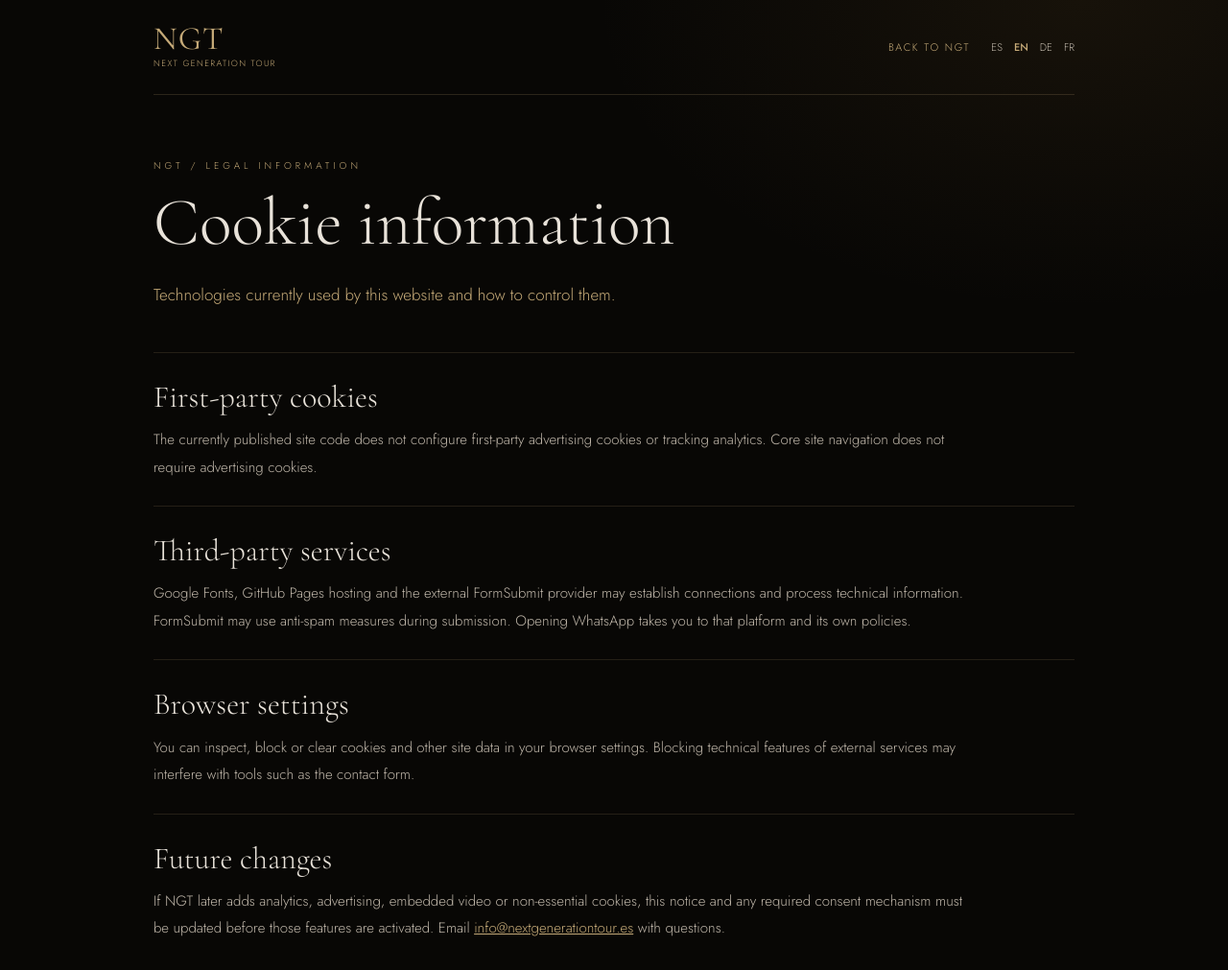
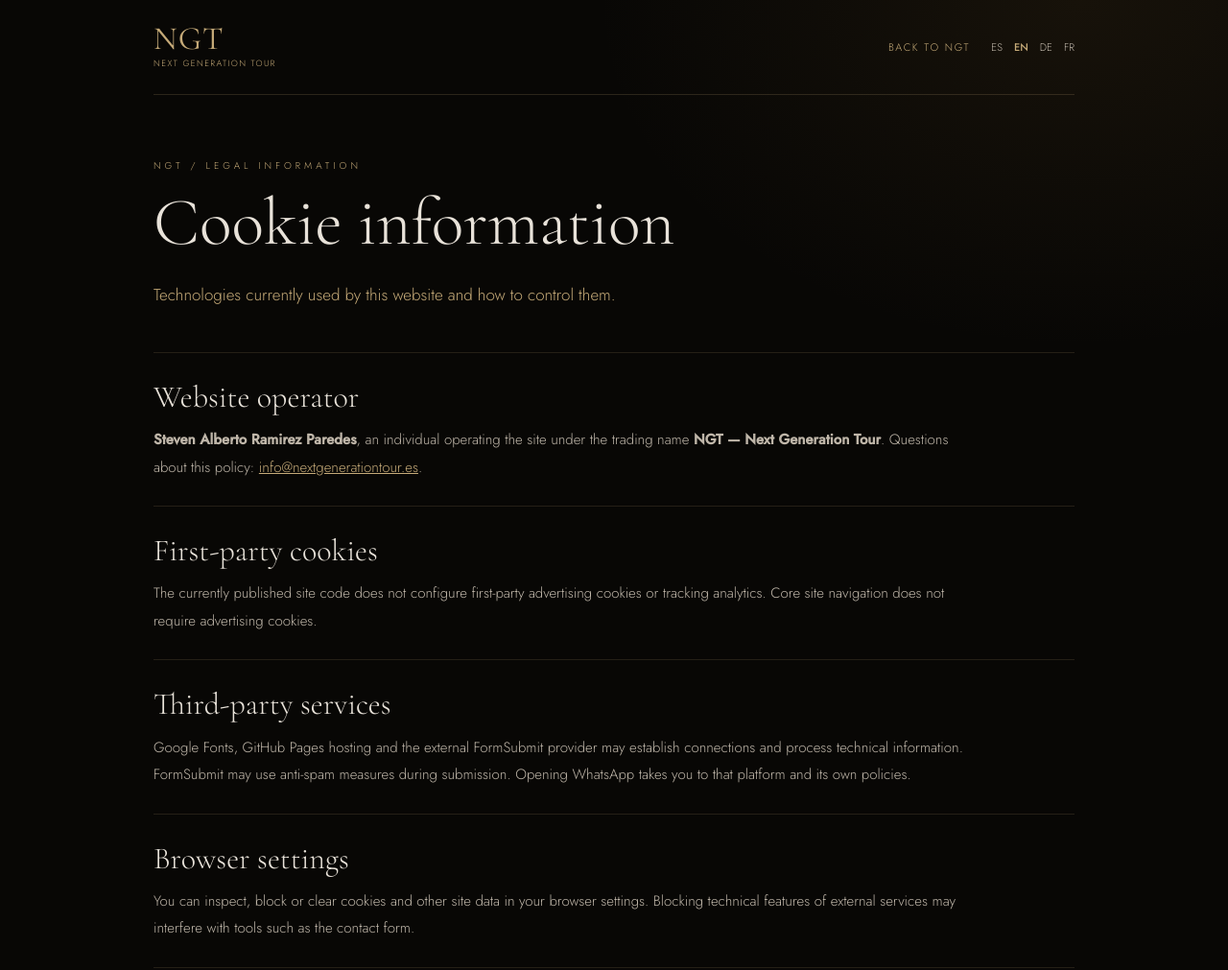
Before and after one commit to nextgenerationtourngt-spec/NextGenerationTour.es, a plain HTML site: page en/cookies/index.html in a window 1280 px wide. Shown: the top 1011 px of the page at 96% size. Drawn offline with nearby package versions, Linux system fonts and the light colour scheme.

Commit message:
legal: titular persona física NGT (en/cookies/index.html)

```diff
--- a/en/cookies/index.html
+++ b/en/cookies/index.html
@@ -27,7 +27,7 @@ section{border-top:1px solid rgba(197,170,120,.15);padding:28px 0 26px}p{color:v
 <body><div class="shell">
 <header class="top"><a class="brand" href="/en">NGT<small>Next Generation Tour</small></a><div class="top-right"><a class="back" href="/en">Back to NGT</a><nav class="langs" aria-label="Languages"><a href="/cookies/" >ES</a><a href="/en/cookies/" aria-current="page">EN</a><a href="/de/cookies/" >DE</a><a href="/fr/cookies/" >FR</a></nav></div></header>
 <main id="content"><p class="eyebrow">NGT / Legal information</p><h1>Cookie information</h1><p class="lead">Technologies currently used by this website and how to control them.</p>
-<section><h2>First-party cookies</h2><p>The currently published site code does not configure first-party advertising cookies or tracking analytics. Core site navigation does not require advertising cookies.</p></section>
+<section><h2>Website operator</h2><p><strong>Steven Alberto Ramirez Paredes</strong>, an individual operating the site under the trading name <strong>NGT — Next Generation Tour</strong>. Questions about this policy: <a href="mailto:info@nextgenerationtour.es">info@nextgenerationtour.es</a>.</p></section><section><h2>First-party cookies</h2><p>The currently published site code does not configure first-party advertising cookies or tracking analytics. Core site navigation does not require advertising cookies.</p></section>
 <section><h2>Third-party services</h2><p>Google Fonts, GitHub Pages hosting and the external FormSubmit provider may establish connections and process technical information. FormSubmit may use anti-spam measures during submission. Opening WhatsApp takes you to that platform and its own policies.</p></section>
 <section><h2>Browser settings</h2><p>You can inspect, block or clear cookies and other site data in your browser settings. Blocking technical features of external services may interfere with tools such as the contact form.</p></section>
 <section><h2>Future changes</h2><p>If NGT later adds analytics, advertising, embedded video or non-essential cookies, this notice and any required consent mechanism must be updated before those features are activated. Email <a href='mailto:info@nextgenerationtour.es'>info@nextgenerationtour.es</a> with questions.</p></section>
```
